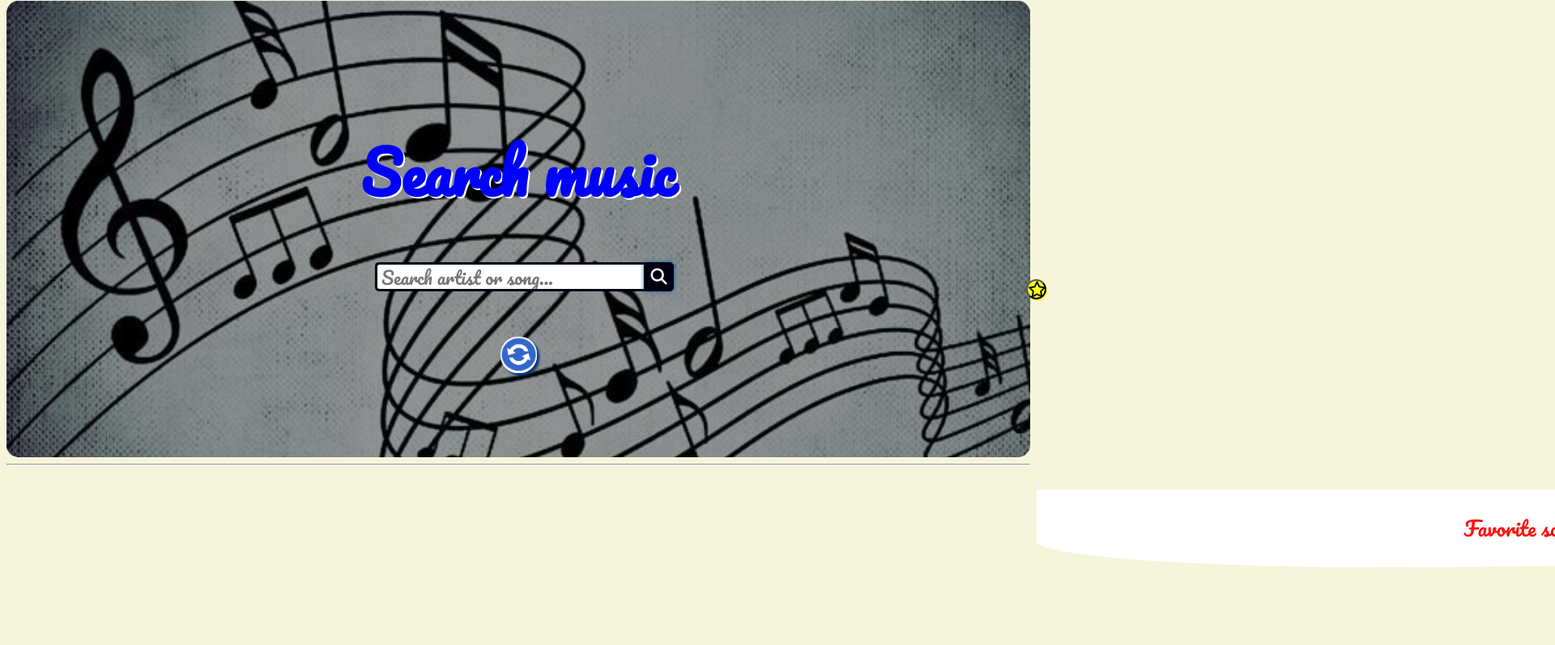
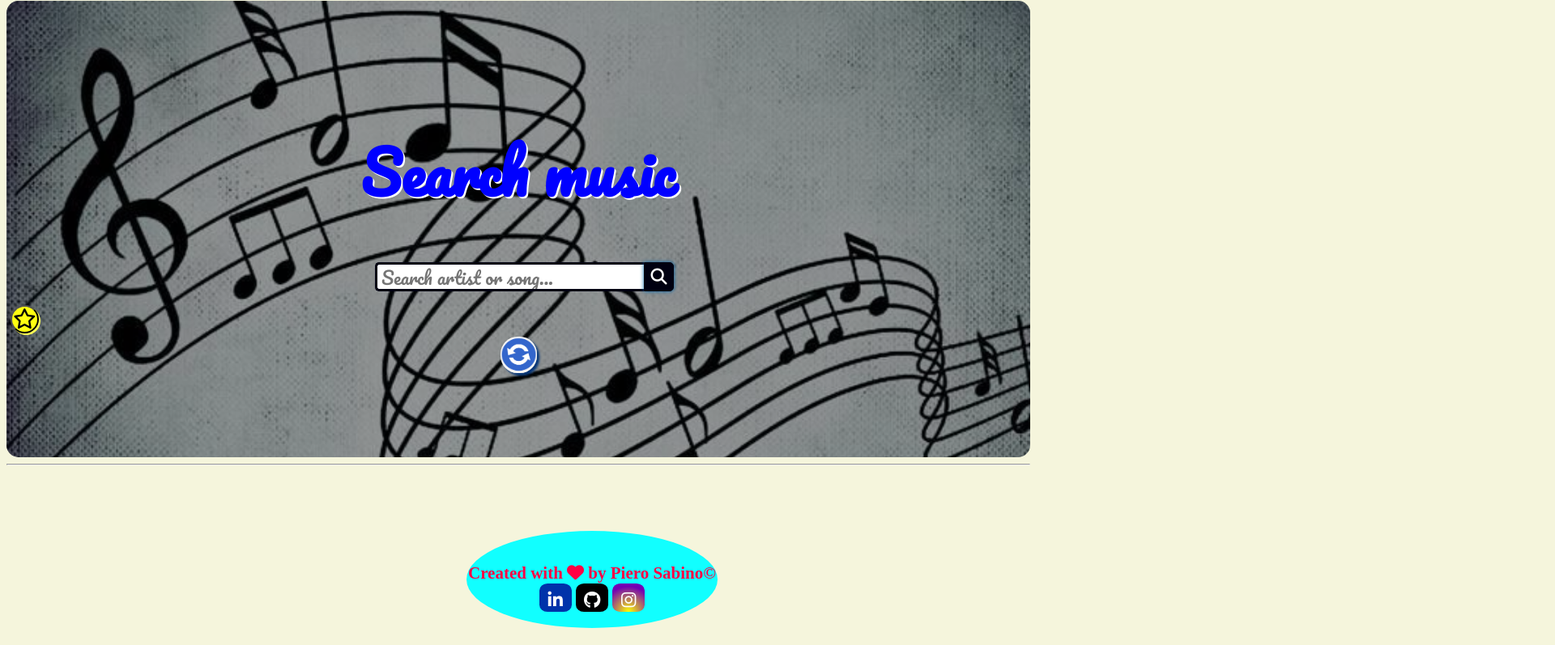
Before and after one commit to pierre1590/Front-end-project, a plain HTML site: page index.html in a window 1280 px wide. Shown: the part 7-804 px from the top of the page at 81% size, 1920 px wide, since content can reach past the window. Drawn offline with Linux system fonts and the light colour scheme.

Commit message:
Update front-end project

```diff
--- a/index.html
+++ b/index.html
@@ -40,9 +40,12 @@
 
                                 <div class="favorite">
                                     <p>Favorite song list
-                                    <button class="clear-all" type="reset">
+                                    <button class="clear-all">
                                         <i class="fas fa-trash-alt"></i>
                                     </button></p>
+                                    <p class="delete-items">
+                                        <span></span>
+                                    </p>
                                 </div>
 
 
@@ -51,6 +54,13 @@
 
 
         <div id="more" class="results centered"></div>
+        <footer>
+                <p class="creator">Created with <i class="fas fa-heart love"></i> by Piero Sabino&copy;<br/>
+                    <a href="https://www.linkedin.com/in/piero-sabino-15a1b671/" target="_blank"><i class="fab fa-linkedin-in linkedin"></i></a>
+                    <a href="https://github.com/pierre1590" target="_blank"><i class="fab fa-github github"></i></a>
+                    <a href="https://www.instagram.com/p13rr390/?hl=it" target="_blank"><i class="fab fa-instagram instagram"></i></a>
+                </p>
+        </footer>
        <script src="js/apps.js"></script>
     </body>
 </html>
--- a/js/apps.js
+++ b/js/apps.js
@@ -6,13 +6,15 @@ const form = document.getElementById('form');
 const notes = document.getElementById('notifications');
 const star = document.querySelector('.star');
 const favorite = document.querySelector('.favorite');
+const removeAll = document.querySelector('.clear-all');
+const deleteItems = document.querySelector('.delete-items span');
+
+
+
 // OPEN AND CLOSE FAVORITE LIST
 star.addEventListener('click', () => {
    favorite.classList.toggle('favorite-view');
 })
-
-
-
 
 
 // API URL
@@ -128,6 +130,16 @@ async function getLyrics(artist, songTitle) {
 }
 
 //ADD SONG TO FAVOURITE LIST
- function addToList(artist,songTitle){
+function addToList(artist,songTitle)  {
   notes.innerHTML = ("Song successfully added to favorite list");
 }
+
+// REMOVE ALL ITEMS FROM LIST
+removeAll.addEventListener('click', () => {
+ let msg = confirm("Are you sure to delete all items?");
+ if (msg = "ok"){
+   localStorage.clear();
+   let items = ("All items have been deleted.");
+   deleteItems.innerHTML = items;
+ }
+})
--- a/style.css
+++ b/style.css
@@ -114,6 +114,7 @@ h1{
 
 
 .results{
+
     max-width:100%;
     width: 500px;
     margin: 30px auto;
@@ -195,11 +196,11 @@ ul.song-list li {
 
 .star{
     position: fixed;
-    top:44%;
-    left:99%;
-    font-size:20px;
-    height: 25px;
-    width: 25px;
+    top:48%;
+    left:1%;
+    font-size:25px;
+    height: 35px;
+    width: 35px;
     padding: 0;
     text-align: center;
     background-color: #ff1;
@@ -214,29 +215,32 @@ ul.song-list li {
     top: 51%;
     background: #fff;
     font-family: 'Pacifico', serif;
-    font-size:25px;
+    font-size:35px;
     color:#f11;
-    padding:0;
+    padding:2px;
     border-radius: 0% 0% 100% 50%;
     padding-left: 8px;
     width:100%;
-    position: relative;
-    transform: translateX(100%);
+    height: 700px;
+    position: absolute;
+    transform: translateX(-102%);
     overflow: hidden;
     transition: all 800ms cubic-bezier(.8, 0, .33, 1);
-
 }
 
 .favorite-view{
-    transform: translateX(0px);
+    transform: translateX(0%);
     border-radius: 0% 0% 0% 0%;
-	background: #fff;
+	background: #fff ;
+
 }
 
 
 .favorite p{
     text-align: center;
 }
+
+
 
 .clear-all{
 
@@ -253,3 +257,70 @@ ul.song-list li {
 .clear-all:hover{
     box-shadow: 3px 3px 5px #f11;
 }
+
+.delete-items{
+
+    margin-left: 43%;
+    width: 350px;
+    font-size: 30px;
+    font-family: 'Pacifico',serif;
+    color: #017;
+    text-align: center;
+    padding: 5px;
+
+
+}
+
+footer{
+    position: absolute;
+    top:auto;
+    left:45%;
+}
+
+footer p{
+    padding-top: 40px;
+    width: 310px;
+    height: 80px;
+    color: #f04;
+    font-size: 21px;
+    font-weight: bolder;
+    background-color: #1ff;
+    text-align: center;
+    border-radius: 50%;
+}
+
+.heart{
+    height: 15px;
+    width: 15px;
+    background-color: #f11;
+}
+
+.github{
+    padding: 10px;
+    width: 20px;
+    height: 15px;
+    background-color: black;
+    color: white;
+    border-radius: 25%;
+    cursor: pointer;
+}
+
+.linkedin{
+    padding: 10px;
+    width: 20px;
+    height: 15px;
+    color: white;
+    background-color: #03a;
+    border-radius: 25%;
+    cursor: pointer;
+}
+
+.instagram{
+    padding: 10px;
+    width: 20px;
+    height: 15px;
+    color: white;
+    background: radial-gradient(1.5em circle at  bottom , yellow , rgb(114, 0, 180));
+    border-radius: 25%;
+    cursor: pointer;
+}
```
Also changed, not shown: img/music.jpg (deleted).
